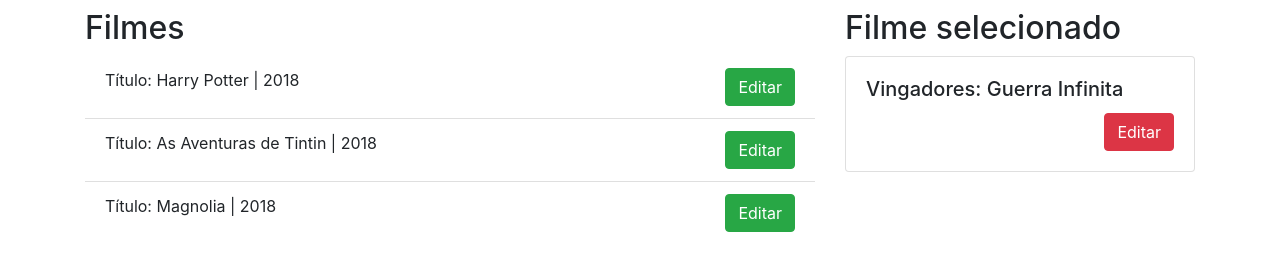
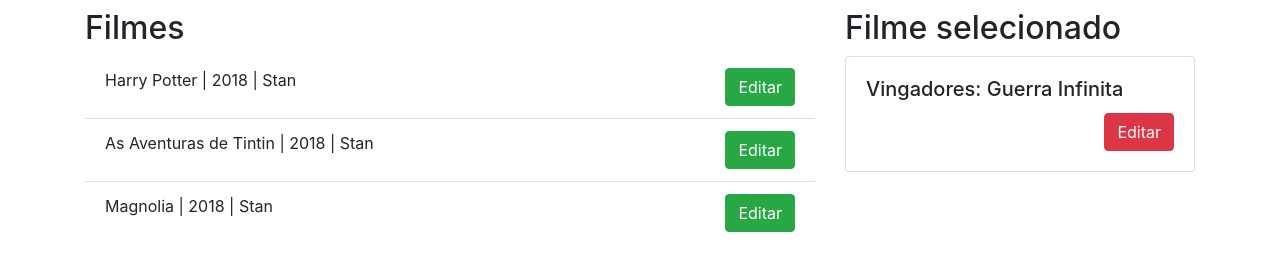
Before and after one commit to dev-rodrigues/ComponentsWithVuejs, a Vue app: page / in a window 1280 px wide. Shown: the part 272-538 px from the top of the page. Built offline with nearby package versions, Linux system fonts and the light colour scheme.

Commit message:
simplificando passagem de parametros

```diff
--- a/src/components/FilmesLista.vue
+++ b/src/components/FilmesLista.vue
@@ -8,9 +8,9 @@
 
       <ul class="list-group list-group-flush">
         <FilmesListaIten
-          v-for="filme in filmes"
-          :key="filme.id"
-          v-bind="filme"/>
+        v-for="filme in filmes"
+        :key="filme.id"
+        :filme="filme"/>
       </ul>
     </div>
 
@@ -37,9 +37,9 @@
   data: function() {
     return {
       filmes: [
-        {ano: 2018,titulo: 'Harry Potter', id: 1},
-        {ano: 2018,titulo: 'As Aventuras de Tintin', id: 2},
-        {ano: 2018,titulo: 'Magnolia', id: 3}
+        {autor:'Stan',ano: 2018,titulo: 'Harry Potter', id: 1},
+        {autor:'Stan',ano: 2018,titulo: 'As Aventuras de Tintin', id: 2},
+        {autor:'Stan',ano: 2018,titulo: 'Magnolia', id: 3}
       ]
     }
   }
--- a/src/components/FilmesListaIten.vue
+++ b/src/components/FilmesListaIten.vue
@@ -1,25 +1,17 @@
 <template>
     <li class="list-group-item">
-        <span>{{ filmeTituloConcatenado }} | {{ ano }}</span>
+        <span>{{ filme.titulo }} | {{ filme.ano }} | {{filme.autor}}</span>
         <button class="btn btn-success float-right">Editar</button>
     </li>
 </template>
 
 <script>
 export default {
+    inheritAtrs: false,
     props:{
-        titulo: {
-            type: String,
-            required: true
-        },
-        ano: {
-            type: Number,
-            required: true
-        }
-    },
-    computed: {
-        filmeTituloConcatenado() {
-            return `Título: ${this.titulo}`;
+        filme: {
+            type: Object,
+            required: true,
         }
     }
 }
```
